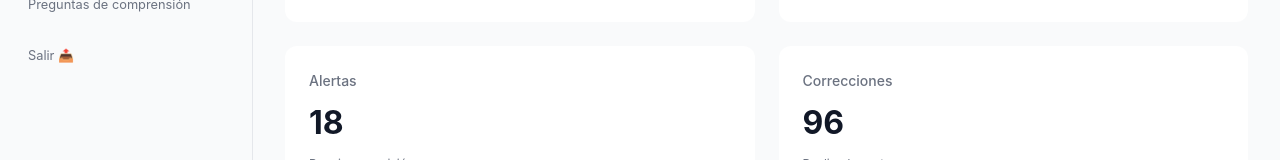
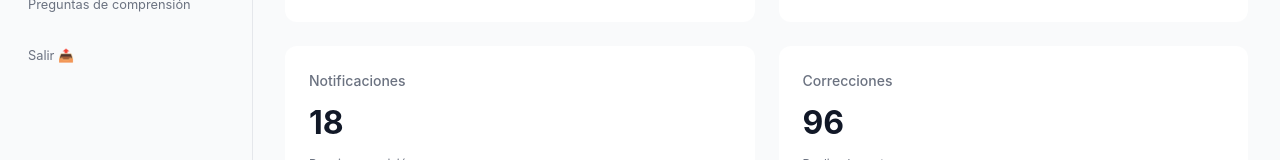
Before and after one commit to thomiperezz/TPO-Seminario-G2, a React (Vite) app: page /dashboard in a window 1280 px wide. Shown: the part 311-471 px from the top of the page. Built offline with nearby package versions, Linux system fonts and the light colour scheme.

Commit message:
remplazando la palabra alerta por notificaciones y corrigiendo colores del header button

```diff
--- a/src/assets/styles/global.css
+++ b/src/assets/styles/global.css
@@ -25,6 +25,9 @@
 
   /* Bordes */
   --color-border: #E5E7EB;
+
+  /* header button */
+  --color-header-btn-bg: #1D9E75;
 
   /* Tipografía y espaciado */
   --font-family: 'Inter', 'Roboto', sans-serif;
@@ -99,7 +102,7 @@
   padding: 7px 14px;
   border-radius: 8px;
   border: none;
-  background: #1D9E75;
+  background: var(--color-header-btn-bg);
   color: #fff;
   font-size: 13px;
   cursor: pointer;
@@ -316,8 +319,8 @@ body {
 
 /* Botón agregar curso (reemplaza el texto de bienvenida) */
 .add-course-btn {
-  background-color: var(--color-warning);
-  color: var(--color-text);
+  background-color: var(--color-header-btn-bg);
+  color: #fff;
   border: none;
   padding: 0.5rem 0.75rem;
   border-radius: 8px;
--- a/src/components/ui/StudentRow.jsx
+++ b/src/components/ui/StudentRow.jsx
@@ -6,21 +6,52 @@ const StudentRow = ({ alumno }) => {
 
   return (
     <div>
-        <div key={alumno.nombre} style={{ display: 'flex', alignItems: 'center', justifyContent: 'space-between', padding: '12px 0', borderBottom: '0.5px solid #eee' }}>
+        <div key={alumno.nombre}
+            style={{
+                display: 'flex',
+                alignItems: 'center',
+                justifyContent: 'space-between',
+                padding: '12px 0',
+                borderBottom: '0.5px solid #eee'
+            }}>
             <div style={{ display: 'flex', alignItems: 'center', gap: '10px' }}>
-            <div style={{ width: '34px', height: '34px', borderRadius: '50%', background: alumno.bg, display: 'flex', alignItems: 'center', justifyContent: 'center', fontSize: '12px', fontWeight: '500', color: alumno.color, flexShrink: 0 }}>
+                <div style={{
+                    width: '34px',
+                    height: '34px',
+                    borderRadius: '50%',
+                    background: alumno.bg,
+                    display: 'flex',
+                    alignItems: 'center',
+                    justifyContent: 'center',
+                    fontSize: '12px',
+                    fontWeight: '500',
+                    color: alumno.color,
+                    flexShrink: 0
+                }}>
                     {alumno.iniciales}
                 </div>
                 <div>
                     <div style={{ fontSize: '13px', fontWeight: '500' }}>{alumno.nombre}</div>
-                <div style={{ fontSize: '11px', color: '#666' }}>Última entrega {alumno.ultima} · {alumno.alertas > 0 ? `${alumno.alertas} alerta${alumno.alertas > 1 ? 's' : ''}` : '✅'}</div>
+                    <div style={{ fontSize: '11px', color: '#666' }}>
+                        Última entrega {alumno.ultima} · {alumno.alertas > 0 ? `${alumno.alertas}
+                        notificacion${alumno.alertas > 1 ? 'es' : ''}` : '✅'}</div>
                 </div>
                 </div>
                 <div style={{ display: 'flex', alignItems: 'center', gap: '8px' }}>
                 <Insignia texto={alumno.textoInsignia} tipo={alumno.tipo} />
                 <button
                     onClick={() => navigate('/perfil-alumno')}
-                style={{ display: 'flex', alignItems: 'center', gap: '6px', padding: '5px 10px', borderRadius: '8px', border: '0.5px solid #ccc', background: '#fff', fontSize: '12px', cursor: 'pointer' }}
+                    style={{
+                        display: 'flex',
+                        alignItems: 'center',
+                        gap: '6px',
+                        padding: '5px 10px',
+                        borderRadius: '8px',
+                        border: '0.5px solid #ccc',
+                        background: '#fff',
+                        fontSize: '12px',
+                        cursor: 'pointer'
+                    }}
                 >
                     Ver alumno
                 </button>
--- a/src/pages/Dashboard.jsx
+++ b/src/pages/Dashboard.jsx
@@ -35,7 +35,7 @@ const Dashboard = () => {
         />
 
         <StatCard
-          title="Alertas"
+          title="Notificaciones"
           value="18"
           description="Requieren revisión"
         />
--- a/src/pages/DetalleCurso.jsx
+++ b/src/pages/DetalleCurso.jsx
@@ -50,7 +50,7 @@ const DetalleCurso = () => {
           {[
             { title: 'Alumnos', value: '28', description: '2 sin entregas recientes' },
             { title: 'Actividades activas', value: '3', description: '1 con entrega esta semana' },
-            { title: 'Alertas pedagógicas', value: '6', description: 'En entregas recientes' },
+            { title: 'Notificaciones pedagógicas', value: '6', description: 'En entregas recientes' },
             { title: 'Nivel de comprensión', value: '61%', description: 'Promedio del curso' },
           ].map((card) => (
             <StatCard
--- a/src/pages/NuevaActividad.jsx
+++ b/src/pages/NuevaActividad.jsx
@@ -68,7 +68,7 @@ const NuevaActividad = () => {
             <div style={{ fontSize: '12px', color: '#666', marginBottom: '14px' }}>Heredados del curso. Podés ajustarlos para esta actividad específica.</div>
             {[
               { key: 'codigoCopiado', label: 'Detectar código copiado sin modificaciones', sub: 'Señala fragmentos idénticos a fuentes externas o entre alumnos' },
-              { key: 'explicacionesGenericas', label: 'Identificar explicaciones genéricas', sub: 'Alerta cuando la justificación carece de especificidad técnica' },
+              { key: 'explicacionesGenericas', label: 'Identificar explicaciones genéricas', sub: 'Notifica cuando la justificación carece de especificidad técnica' },
               { key: 'erroresConceptuales', label: 'Detectar errores conceptuales', sub: 'Compara con conceptos esperados para el nivel' },
               { key: 'cambiosComplejidad', label: 'Detectar cambios abruptos de complejidad', sub: 'Señala inconsistencias en el nivel técnico del trabajo' },
               { key: 'preguntasAutomaticas', label: 'Generar preguntas de repaso automáticamente', sub: 'Crea preguntas a partir de cada entrega recibida' },
--- a/src/pages/NuevoCurso.jsx
+++ b/src/pages/NuevoCurso.jsx
@@ -69,7 +69,7 @@ const NuevoCurso = () => {
             <div style={{ fontSize: '12px', color: '#666', marginBottom: '14px' }}>Se aplicarán a todas las entregas del curso. Podés modificarlos por actividad.</div>
             {[
               { key: 'codigoCopiado', label: 'Detectar código copiado sin modificaciones', sub: 'Señala fragmentos idénticos a fuentes externas o entre alumnos' },
-              { key: 'explicacionesGenericas', label: 'Identificar explicaciones genéricas', sub: 'Alerta cuando la justificación carece de especificidad técnica' },
+              { key: 'explicacionesGenericas', label: 'Identificar explicaciones genéricas', sub: 'Notifica cuando la justificación carece de especificidad técnica' },
               { key: 'erroresConceptuales', label: 'Detectar errores conceptuales', sub: 'Compara con conceptos esperados para el nivel' },
               { key: 'cambiosComplejidad', label: 'Detectar cambios abruptos de complejidad', sub: 'Señala inconsistencias en el nivel técnico del trabajo' },
               { key: 'preguntasAutomaticas', label: 'Generar preguntas de repaso automáticamente', sub: 'Crea preguntas a partir de cada entrega recibida' },
--- a/src/pages/PerfilAlumno.jsx
+++ b/src/pages/PerfilAlumno.jsx
@@ -41,7 +41,7 @@ const PerfilAlumno = () => {
         <div style={{ display: 'grid', gridTemplateColumns: 'repeat(4, 1fr)', gap: '12px', marginBottom: '24px' }}>
           {[
             { label: 'Actividades entregadas', value: '6', sub: 'de 8 asignadas' },
-            { label: 'Alertas totales', value: '5', sub: 'En todo el período', valueColor: '#A32D2D' },
+            { label: 'Notificaciones totales', value: '5', sub: 'En todo el período', valueColor: '#A32D2D' },
             { label: 'Promedio de versiones', value: '2.1', sub: 'Por trabajo entregado' },
             { label: 'Última actividad', value: 'Hace 1 día', sub: 'TP Algoritmos', valueFontSize: '14px' },
           ].map((card) => (
```
Lines whose indentation alone changed are shown as unchanged.
